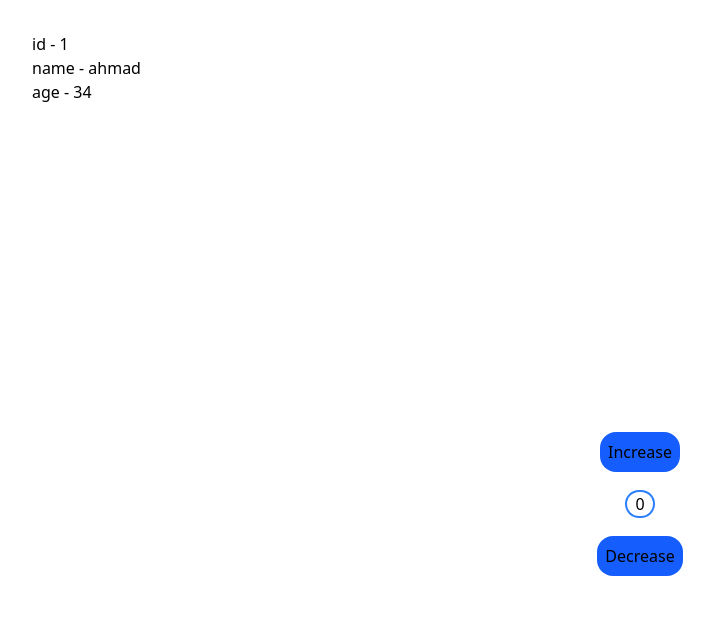
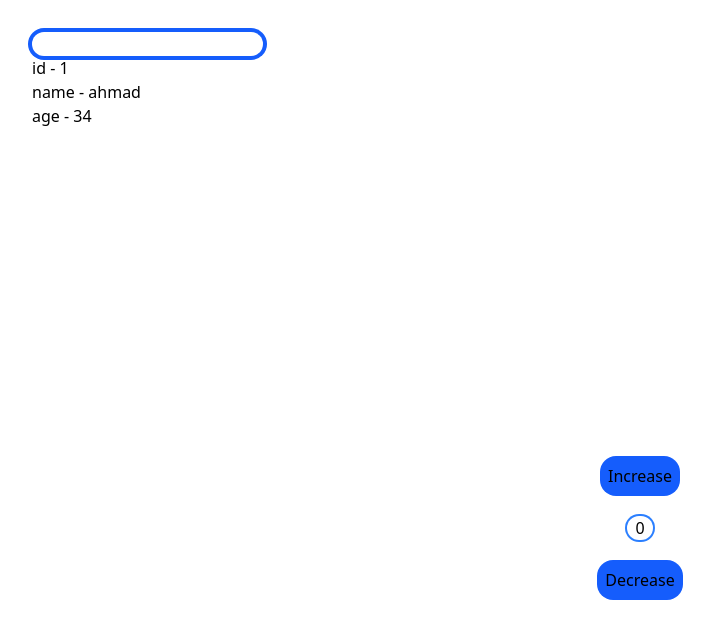
Before and after one commit to mmdrezakz/vuejs, a Vue app: page / in a window 1280 px wide. Shown: the top 638 px of the page, without its empty margins (0-718 px from the left). Built offline with nearby package versions, Linux system fonts and the light colour scheme.

Commit message:
Learn More about V-model and Events

```diff
--- a/src/App.vue
+++ b/src/App.vue
@@ -13,13 +13,16 @@ import { ref } from 'vue';
     }
   }
   const data =ref({id:1,name:"ahmad",age:34})
+  const username = ref("")
 </script>
 
 <template>
   <div>
+    <input class="rounded-2xl ring-4 ring-blue-600" type="text" v-model="username"/>
+    <p>{{username}}</p>
     <div>
       <ul>
-        <li v-for="(value,key) in data" v-bind:key="key">{{key}} - {{value}}</li>
+        <li  v-for="(value,key) in data" v-bind:key="key">{{key}} - {{value}}</li>
       </ul>
     </div>
     <form  class="flex flex-col justify-center items-center w-full h-screen">
```
